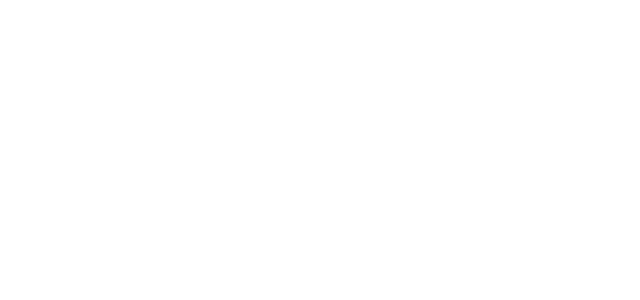
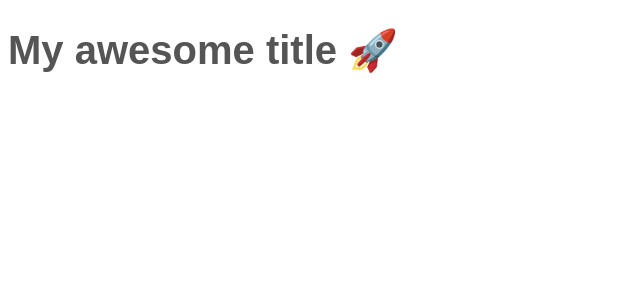
Before and after one commit to tobias-kraus-reaze/ewm-sample-webapp, an Angular app: page / in a window 1280 px wide. Shown: the top 300 px of the page, without its empty margins (0-640 px from the left). Built offline with nearby package versions, Linux system fonts and the light colour scheme.

Commit message:
feat: add and style title

```diff
--- a/src/app/app.component.html
+++ b/src/app/app.component.html
@@ -1 +1,2 @@
+<h1>{{ title }}</h1>
 <router-outlet></router-outlet>
--- a/src/app/app.component.scss
+++ b/src/app/app.component.scss
@@ -0,0 +1,5 @@
+h1 {
+  color: #555;
+  font-family: Arial, Helvetica, sans-serif;
+  font-size: 250%;
+}
--- a/src/app/app.component.ts
+++ b/src/app/app.component.ts
@@ -6,5 +6,5 @@ import { Component } from '@angular/core';
   styleUrls: ['./app.component.scss']
 })
 export class AppComponent {
-  title = 'ewm-sample-webapp';
+  title = 'My awesome title 🚀';
 }
```
